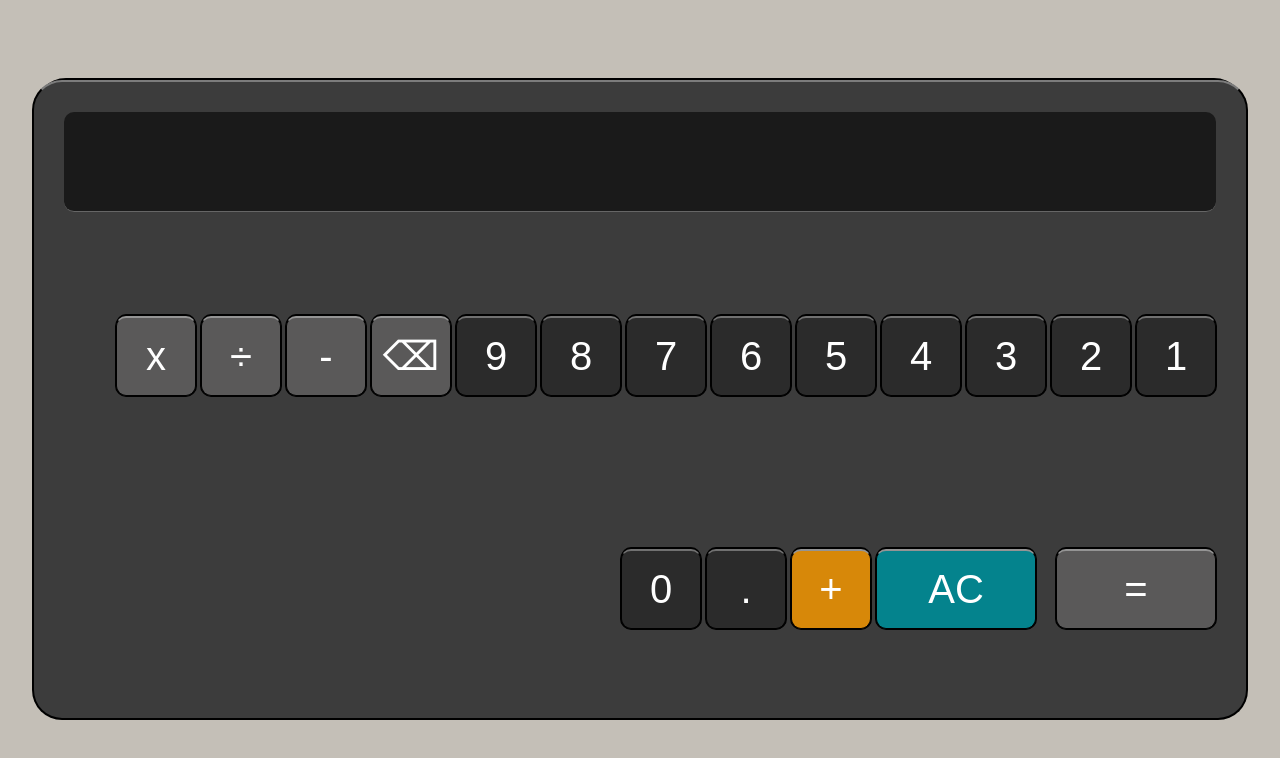
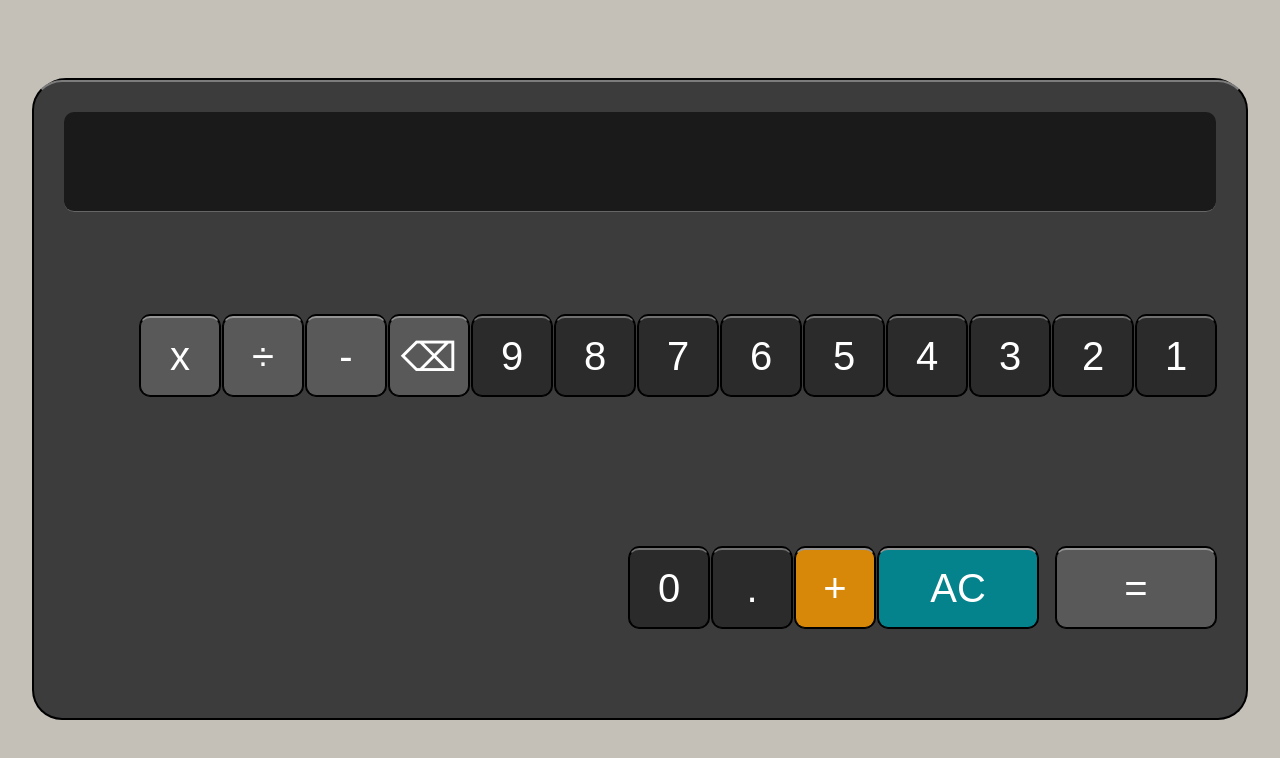
Before and after one commit to RianReisNeiva/Calculadora, a plain HTML site: page index.html in a window 1280 px wide. Drawn offline with Linux system fonts and the light colour scheme.

Commit message:
Update styles.css

```diff
--- a/assets/styles.css
+++ b/assets/styles.css
@@ -62,7 +62,7 @@ body{
   flex-wrap: wrap;
   height: 100%;
   width: 100%;
-  gap: 5px;
+  gap: 3px;
   align-items: center;
   justify-content: flex-end;
 }
```
